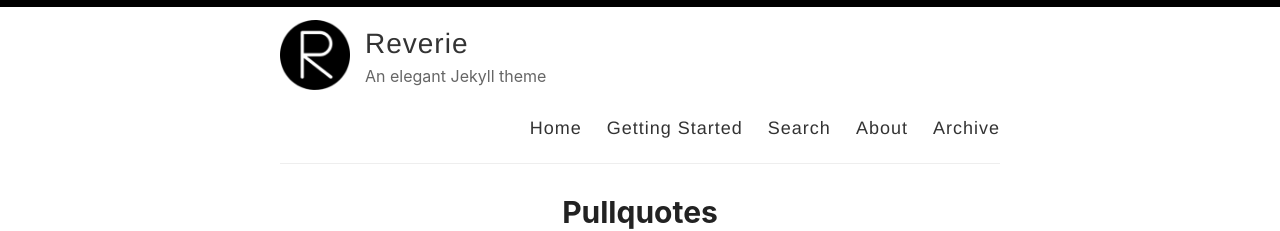
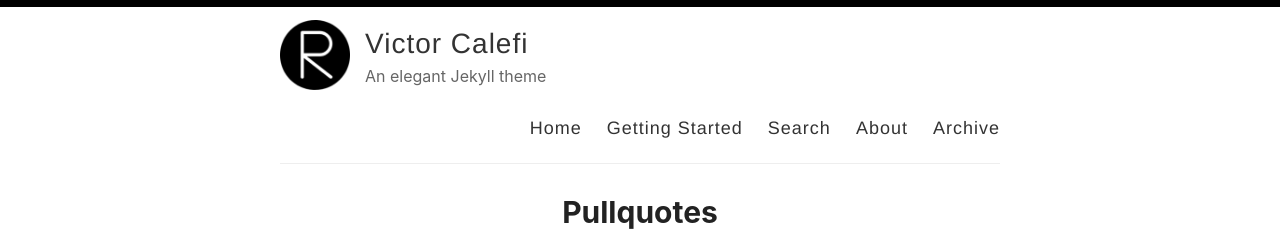
Before and after one commit to vcramos/vcramos.github.io, a Jekyll site: the page built from index.html, in a window 1280 px wide and 900 px high. Shown: the top 231 px of the window. Built offline with Jekyll 4.4.1, drawn with Linux system fonts in a browser that asks for light colours; the list of posts is cut into pages by our own code.

Commit message:
Adjusted baseurl

```diff
--- a/_config.yml
+++ b/_config.yml
@@ -3,10 +3,10 @@
 #
 
 # Name of your site (displayed in the header)
-name: Reverie
+name: Victor Calefi
 
 # Name of the author
-author: Amit Merchant
+author: Victor Calefi
 
 # Short bio or description (displayed in the header)
 description: An elegant Jekyll theme
@@ -55,7 +55,7 @@ enforce_ssl: https://www.amitmerchant.com/reverie
 # (http://yourusername.github.io/repository-name)
 # and NOT your User repository (http://yourusername.github.io)
 # then add in the baseurl here, like this: "/repository-name"
-baseurl: "/reverie"
+baseurl: "http://vcramos.github.io/"
 
 #
 # !! You don't need to change any of the configuration flags below !!
```
